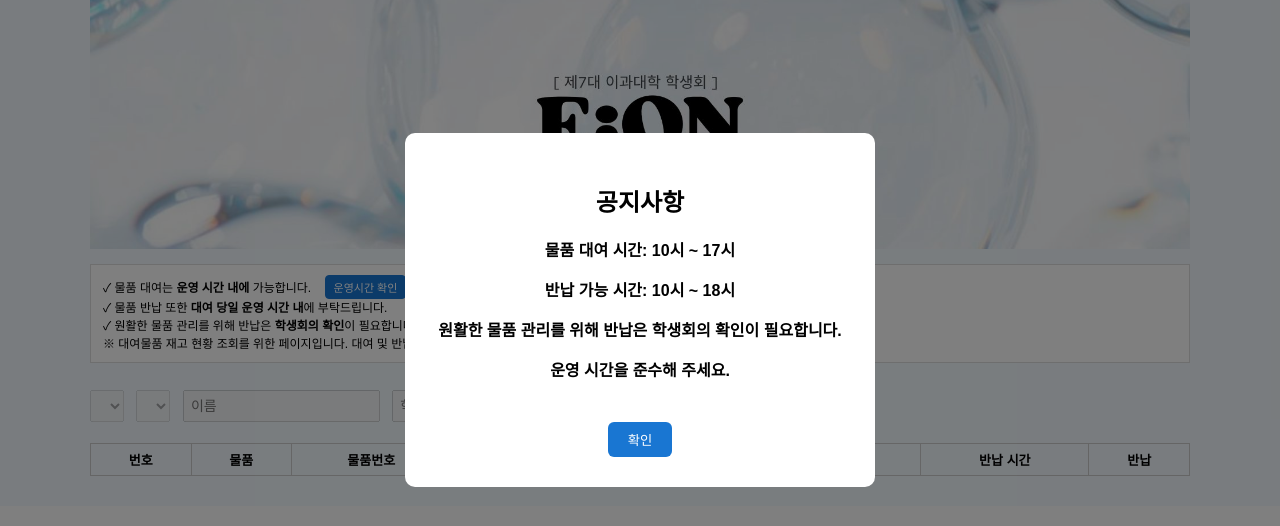
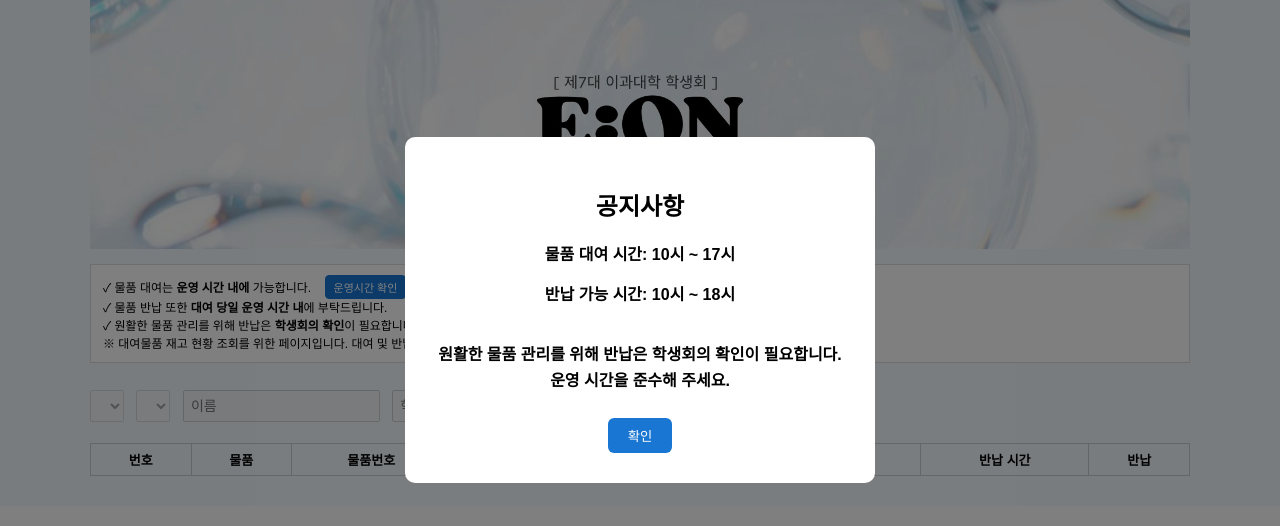
Before and after one commit to wjdcks-chan/eon-inventory, a plain HTML site: page index.html in a window 1280 px wide. Shown: the part 90-616 px from the top of the page. Drawn offline with Linux system fonts and the light colour scheme.

Commit message:
Update index.html

```diff
--- a/index.html
+++ b/index.html
@@ -74,6 +74,9 @@ body { margin:0; font-family:Arial, sans-serif; background:#ffffff; }
   cursor:pointer;
 }
 .popup-box button:hover { background:#125ea6; }
+
+/* (추가) 팝업 하단 두 문장 간격 타이트 */
+.popup-box p.tight { margin:2px 0; }
 
 /* ===== 공통 버튼 스타일 (대여/반납/E:ON) ===== */
 .eon-button {
@@ -174,9 +177,9 @@ th, td {
     <h2>공지사항</h2>
     <p><strong>물품 대여 시간: 10시 ~ 17시</strong></p>
     <p><strong>반납 가능 시간: 10시 ~ 18시</strong></p>
-
-    <p><strong>원활한 물품 관리를 위해 반납은 학생회의 확인이 필요합니다.</strong></p>
-    <p><strong>운영 시간을 준수해 주세요.</strong></p>
+    <br>
+    <p class="tight"><strong>원활한 물품 관리를 위해 반납은 학생회의 확인이 필요합니다.</strong></p>
+    <p class="tight"><strong>운영 시간을 준수해 주세요.</strong></p>
     <button onclick="closePopup()">확인</button>
   </div>
 </div>
```
